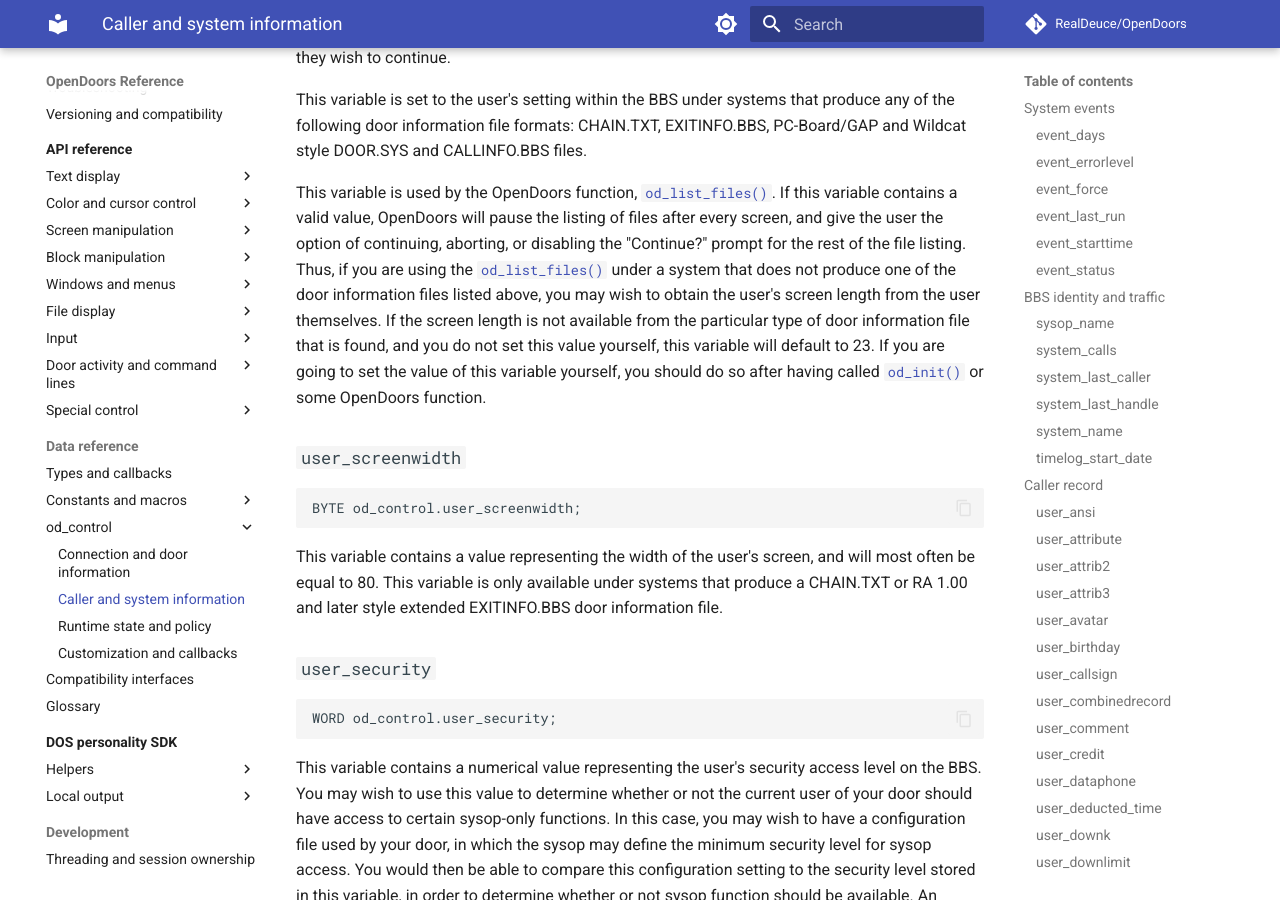
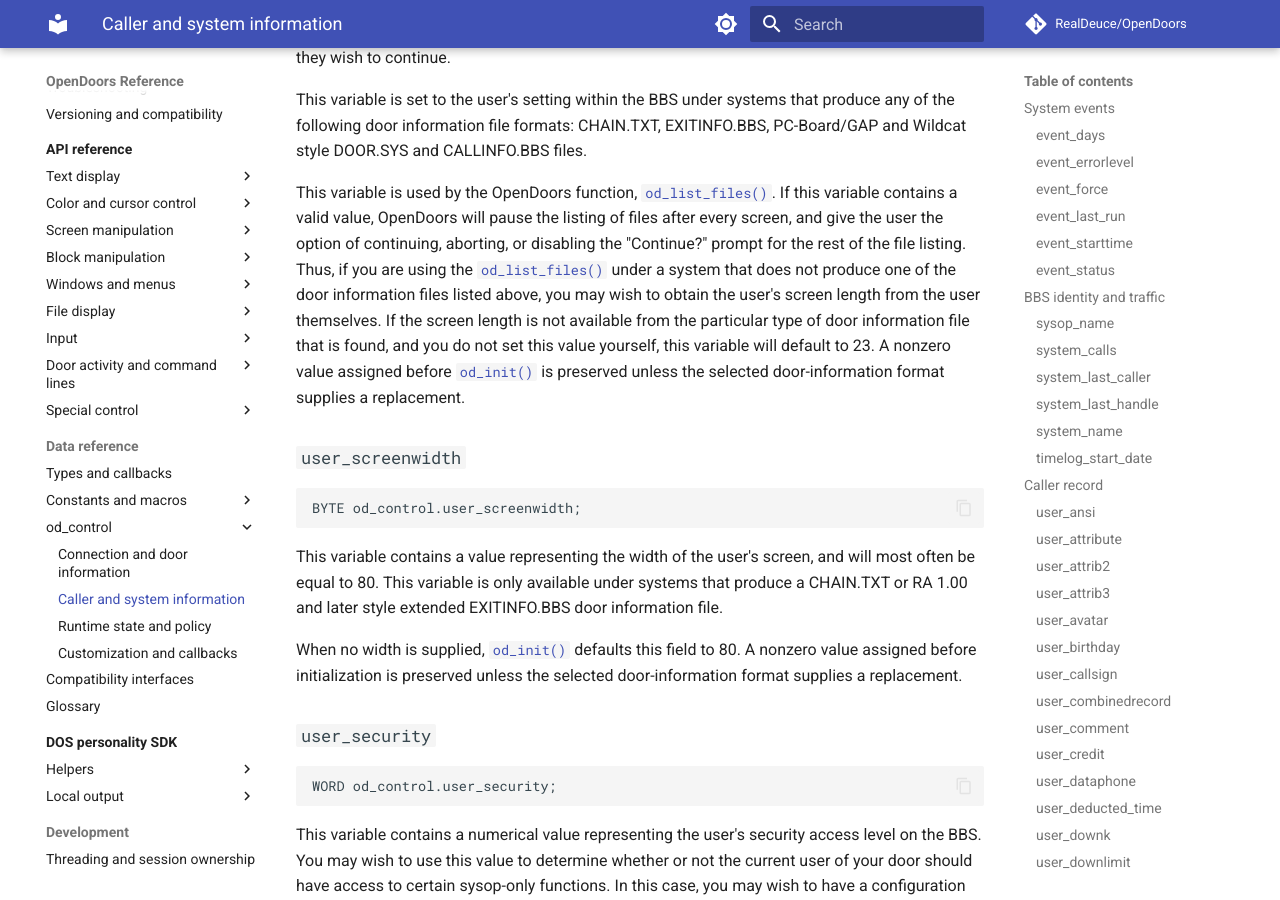
Before and after one commit to RealDeuce/OpenDoors, an MkDocs documentation site: the page built from docs/reference/control/caller.md, in a window 1280 px wide and 900 px high, scrolled down 16793 px. Built offline with MkDocs 1.6.1 and Material for MkDocs 9.7.7, drawn with Linux system fonts in a browser that asks for light colours; comment, search, counter and statistics services are not loaded.

Commit message:
Preserve configured screen dimensions

````diff
--- a/docs/reference/control/caller.md
+++ b/docs/reference/control/caller.md
@@ -670,7 +670,7 @@ This value of this variable represents the total number of lines that can be dis
 
 This variable is set to the user's setting within the BBS under systems that produce any of the following door information file formats: CHAIN.TXT, EXITINFO.BBS, PC-Board/GAP and Wildcat style DOOR.SYS and CALLINFO.BBS files.
 
-This variable is used by the OpenDoors function, [`od_list_files()`](../api/od_list_files.md). If this variable contains a valid value, OpenDoors will pause the listing of files after every screen, and give the user the option of continuing, aborting, or disabling the "Continue?" prompt for the rest of the file listing. Thus, if you are using the [`od_list_files()`](../api/od_list_files.md) under a system that does not produce one of the door information files listed above, you may wish to obtain the user's screen length from the user themselves. If the screen length is not available from the particular type of door information file that is found, and you do not set this value yourself, this variable will default to 23. If you are going to set the value of this variable yourself, you should do so after having called [`od_init()`](../api/od_init.md) or some OpenDoors function.
+This variable is used by the OpenDoors function, [`od_list_files()`](../api/od_list_files.md). If this variable contains a valid value, OpenDoors will pause the listing of files after every screen, and give the user the option of continuing, aborting, or disabling the "Continue?" prompt for the rest of the file listing. Thus, if you are using the [`od_list_files()`](../api/od_list_files.md) under a system that does not produce one of the door information files listed above, you may wish to obtain the user's screen length from the user themselves. If the screen length is not available from the particular type of door information file that is found, and you do not set this value yourself, this variable will default to 23. A nonzero value assigned before [`od_init()`](../api/od_init.md) is preserved unless the selected door-information format supplies a replacement.
 
 ### `user_screenwidth`
 
@@ -679,6 +679,10 @@ BYTE od_control.user_screenwidth;
 ```
 
 This variable contains a value representing the width of the user's screen, and will most often be equal to 80. This variable is only available under systems that produce a CHAIN.TXT or RA 1.00 and later style extended EXITINFO.BBS door information file.
+
+When no width is supplied, [`od_init()`](../api/od_init.md) defaults this field
+to 80. A nonzero value assigned before initialization is preserved unless the
+selected door-information format supplies a replacement.
 
 ### `user_security`
 
````
Also changed, not shown: ISSUES.md (+4 -9 lines), 3 other files.
